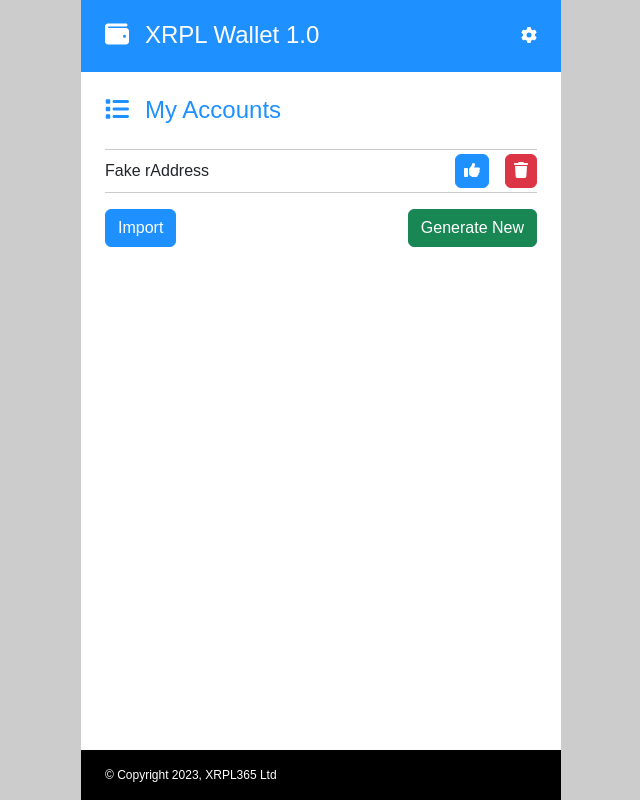
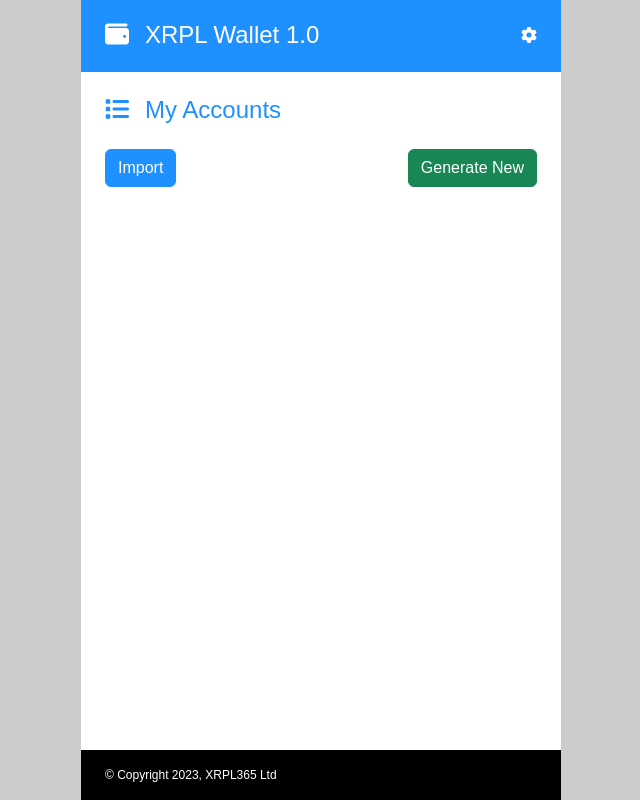
Before and after one commit to xrpl365/the-complete-xrpl-developer-bootcamp, a React (Create React App) app: page /manage-account in a window 1280 px wide. Shown: the whole page, without its empty margins (319-959 px from the left). Built offline with nearby package versions, Linux system fonts and the light colour scheme.

Commit message:
finished

```diff
--- a/src/contexts/AccountContext.js
+++ b/src/contexts/AccountContext.js
@@ -1,4 +1,4 @@
-import { createContext, useContext, useState } from "react";
+import { createContext, useContext, useState, useEffect } from "react";
 
 // Create a context
 const AccountContext = createContext();
@@ -6,18 +6,47 @@ const AccountContext = createContext();
 // Provider component
 export const AccountProvider = ({ children }) => {
   const [accounts, setAccounts] = useState([]);
+  const [selectedWallet, setSelectedWallet] = useState();
+
+  useEffect(() => {
+    const storedAccounts = localStorage.getItem("accounts");
+    if (storedAccounts) {
+      setAccounts(JSON.parse(storedAccounts));
+    }
+  }, []);
+
+  const selectWallet = (account) => {
+    setSelectedWallet(account);
+  };
 
   const addAccount = (account) => {
-    // setAccounts((prevAccounts) => [...prevAccounts, account]);
     setAccounts((prevAccounts) => {
-      const updatedAccounts = [...prevAccounts, account];
+      const isDuplicate = prevAccounts.some((a) => a.address === account.address);
+
+      if (isDuplicate) {
+        // TODO: Update to use notifications system
+        console.log("Account duplication: not added");
+        return prevAccounts;
+      } else {
+        const updatedAccounts = [...prevAccounts, account];
+        localStorage.setItem("accounts", JSON.stringify(updatedAccounts));
+        return updatedAccounts;
+      }
+    });
+  };
+
+  const removeAccount = (account) => {
+    setAccounts((prevAccounts) => {
+      const updatedAccounts = prevAccounts.filter((a) => a !== account);
       localStorage.setItem("accounts", JSON.stringify(updatedAccounts));
       return updatedAccounts;
     });
   };
 
   return (
-    <AccountContext.Provider value={{ accounts, addAccount }}>{children}</AccountContext.Provider>
+    <AccountContext.Provider value={{ accounts, addAccount, removeAccount, selectWallet }}>
+      {children}
+    </AccountContext.Provider>
   );
 };
 
--- a/src/pages/ManageAccount.js
+++ b/src/pages/ManageAccount.js
@@ -2,10 +2,21 @@ import { FontAwesomeIcon } from "@fortawesome/react-fontawesome";
 import { faThumbsUp, faTrash, faList } from "@fortawesome/free-solid-svg-icons";
 import Button from "react-bootstrap/Button";
 import { Link } from "react-router-dom";
+import { useAccounts } from "../contexts/AccountContext";
 
 import "./manage-account.scss";
 
 function ManageAccount() {
+  const { accounts, removeAccount, selectWallet } = useAccounts();
+
+  const handleSelectAccount = (account) => {
+    selectWallet(account);
+  };
+
+  const handleRemoveAccount = (account) => {
+    removeAccount(account);
+  };
+
   return (
     <div className="manage-accounts">
       <h1>
@@ -14,17 +25,25 @@ function ManageAccount() {
       </h1>
 
       <ul>
-        <li>
-          <div className="address">Fake rAddress</div>
+        {accounts.map((account) => (
+          <li key={account.address}>
+            <div className="address">{account.address}</div>
             <div className="buttons-container">
-            <Button variant="primary">
+              <Button
+                variant="primary"
+                onClick={() => handleSelectAccount(account)}
+              >
                 <FontAwesomeIcon icon={faThumbsUp} />
               </Button>
-            <Button variant="danger">
+              <Button
+                variant="danger"
+                onClick={() => handleRemoveAccount(account)}
+              >
                 <FontAwesomeIcon icon={faTrash} />
               </Button>
             </div>
           </li>
+        ))}
       </ul>
 
       <div className="action-buttons">
```
Lines whose indentation alone changed are shown as unchanged.
